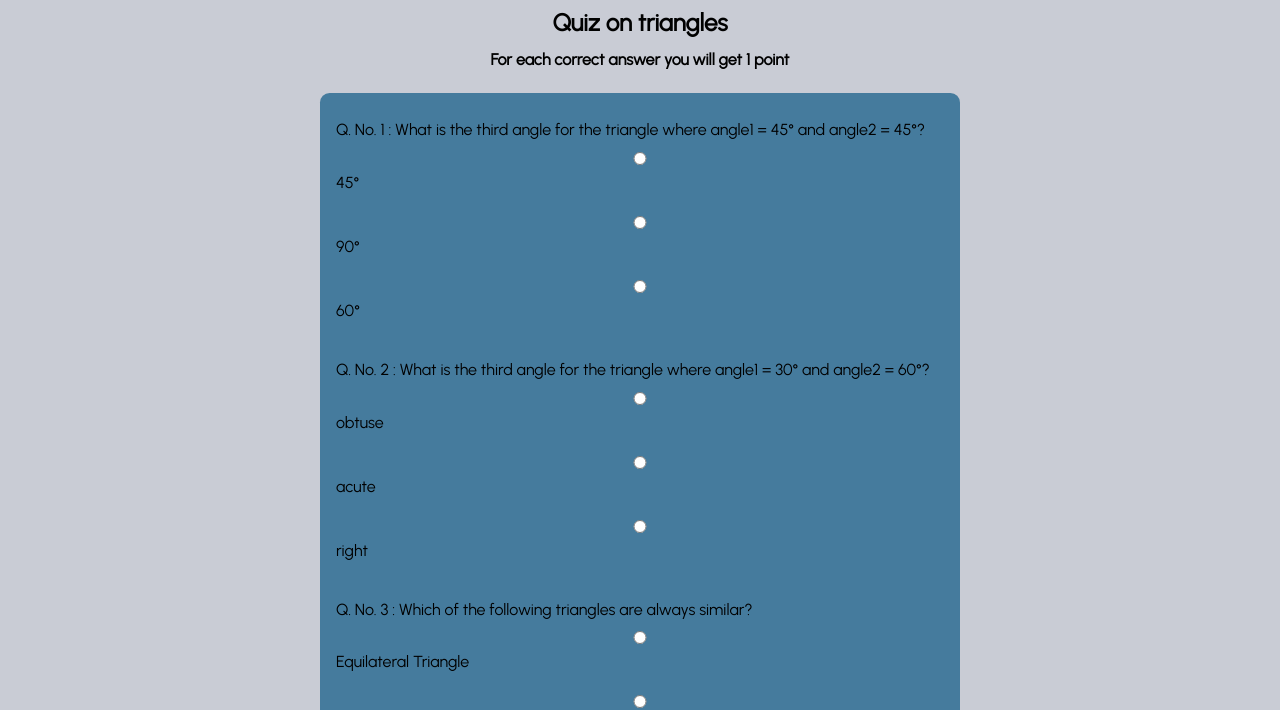
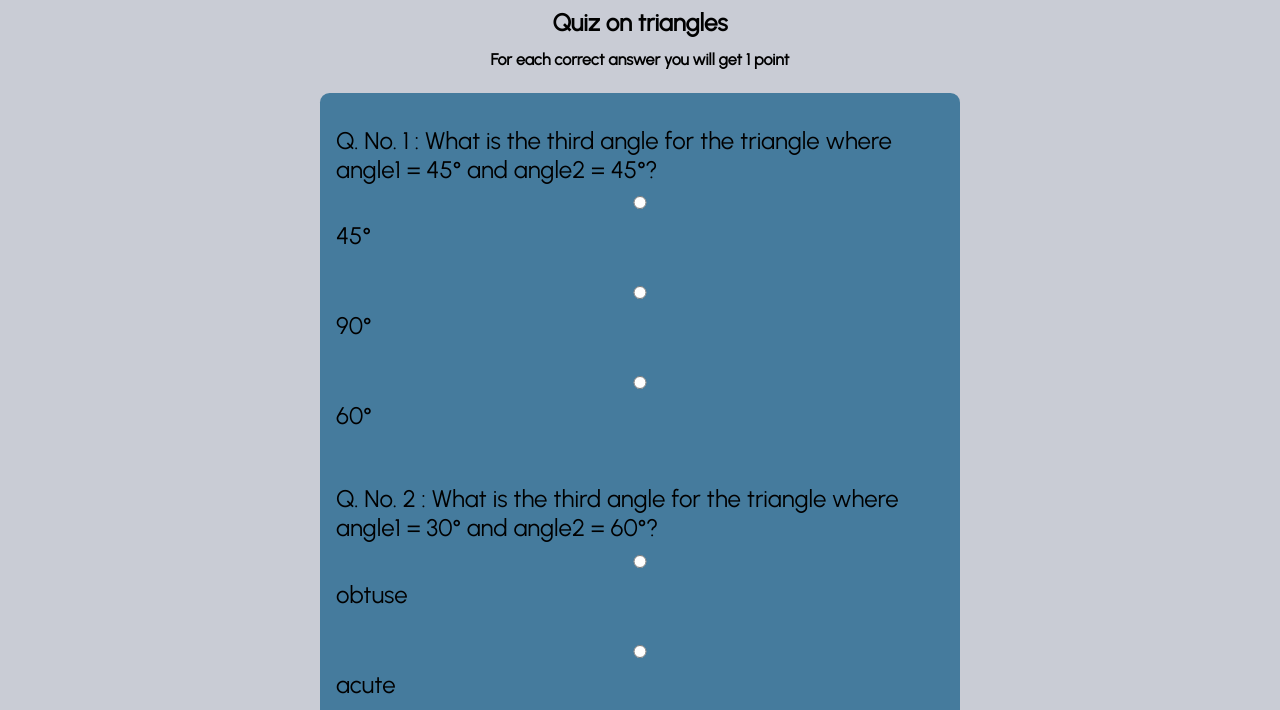
Before and after one commit to Rutwik87/fun-with-triangles, a plain HTML site: page pages/quiz.html in a window 1280 px wide. Shown: the part 101-811 px from the top of the page. Drawn offline with Linux system fonts and the light colour scheme.

Commit message:
Fixed font size issue

```diff
--- a/styles/quiz.css
+++ b/styles/quiz.css
@@ -99,6 +99,7 @@ li{
     text-align: left;
     margin-top: 0.7em;
     color: black;
+    font-size:1.5rem;
   }
 
   .bx2 {
@@ -108,6 +109,7 @@ li{
     flex-direction: column;
     flex-wrap: wrap;
     gap: 0.5em;
+    font-size:1.5rem;
   }
 
   .bx2 label {
--- a/styles/triangles.css
+++ b/styles/triangles.css
@@ -85,6 +85,10 @@ li{
     color: #03071e;
   }
 
+  form label{
+    font-size:1.5rem;
+  }
+
   form input {
     border: none;
     border-radius: 0.5em;
```
